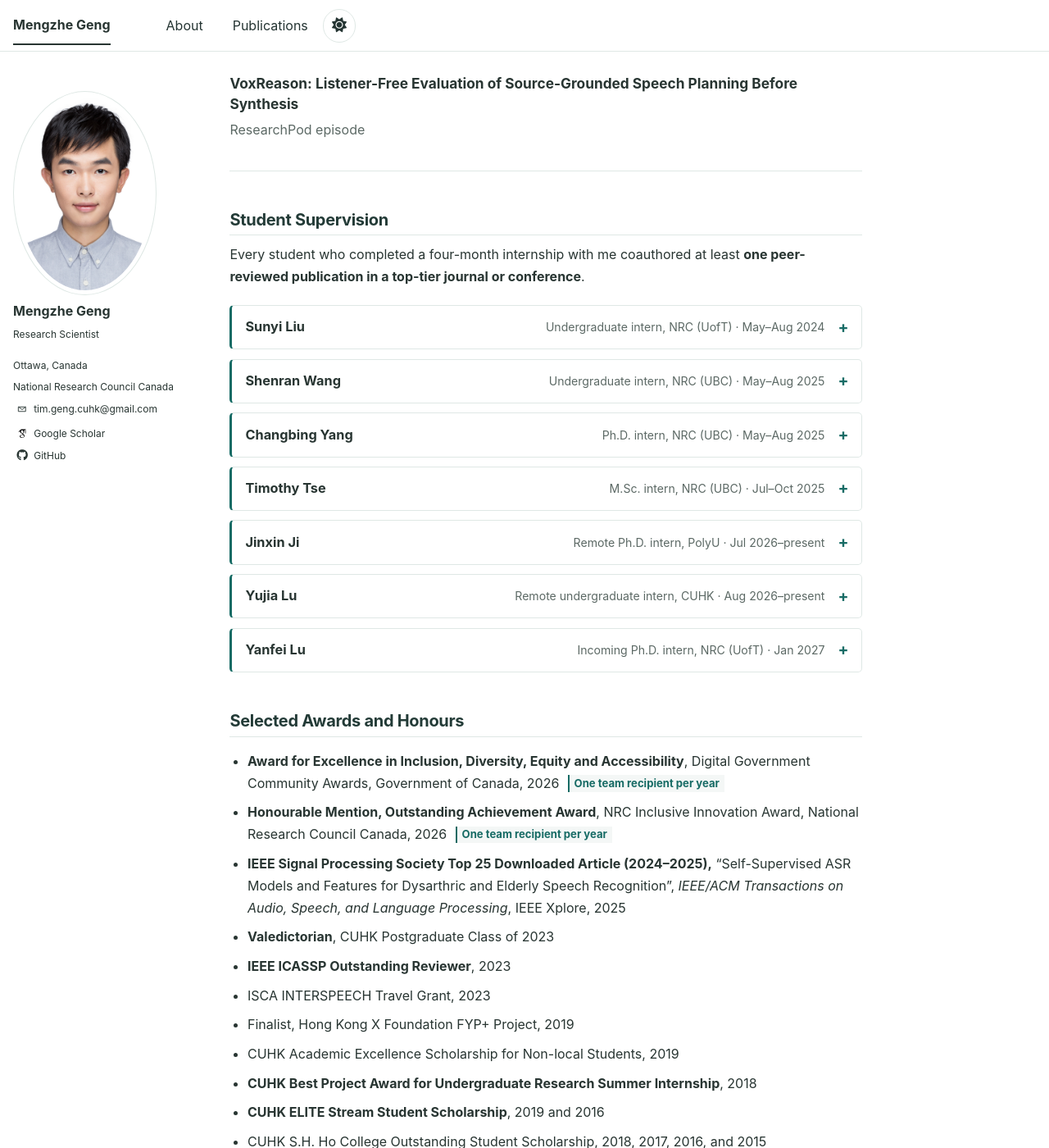
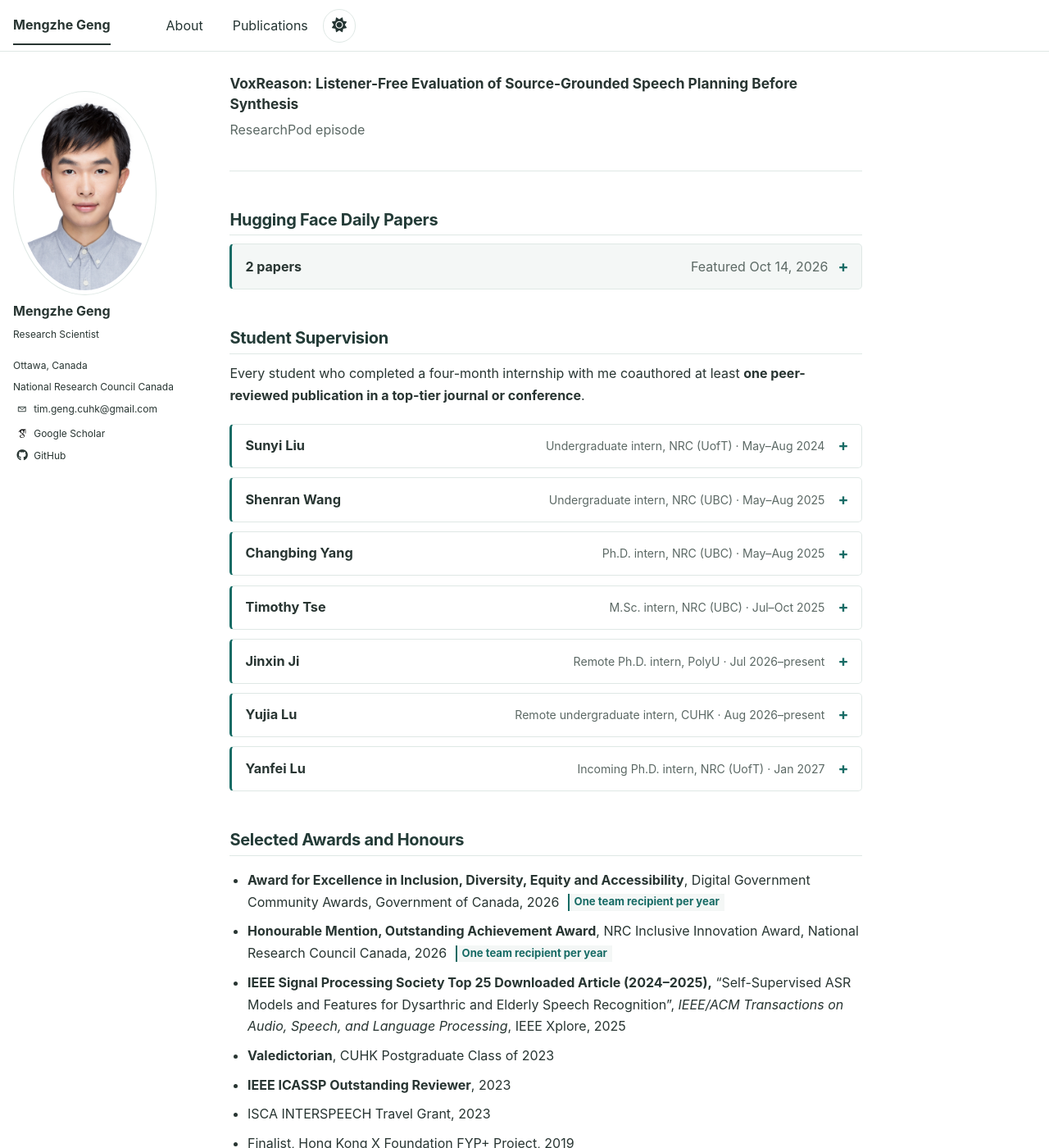
Before and after one commit to MENGZHEGENG/MENGZHEGENG.github.io, a Jekyll site: the page built from _pages/about.md, in a window 1280 px wide and 1400 px high, scrolled down 2108 px. Shown: the whole window at 82% size. Built offline with Jekyll 4.4.1, drawn with Linux system fonts in a browser that asks for light colours; some web fonts are replaced.

Commit message:
Add Hugging Face Daily Papers section

```diff
--- a/_pages/about.md
+++ b/_pages/about.md
@@ -120,6 +120,21 @@ classes: wide
   <p class="publication-meta">ResearchPod episode</p>
 </article>
 
+<h2 id="huggingface-daily-papers">Hugging Face Daily Papers</h2>
+<details class="daily-papers-disclosure">
+  <summary><span class="daily-papers-count">2 papers</span><span class="daily-papers-date">Featured Oct 14, 2026</span></summary>
+  <div class="daily-papers-list">
+    <article class="daily-papers-entry">
+      <h3><a href="https://huggingface.co/papers/2610.10808" target="_blank" rel="noopener noreferrer">Controlled Acquisition and Abstention in Three-Channel Score Conflicts</a></h3>
+      <p class="publication-meta">{% include publication-authors.html authors="Mengzhe Geng" %} <span aria-hidden="true">·</span> <a href="https://arxiv.org/abs/2610.10808" target="_blank" rel="noopener noreferrer">arXiv:2610.10808</a></p>
+    </article>
+    <article class="daily-papers-entry">
+      <h3><a href="https://huggingface.co/papers/2610.15327" target="_blank" rel="noopener noreferrer">CIViC: Evidence Gates for Audio-Conditioned Visual Prediction on Proxy Tasks</a></h3>
+      <p class="publication-meta">{% include publication-authors.html authors="Mengzhe Geng, Max W. Y. Lam, Yuewen Cao, Shoukang Hu, Jing Xu, Marc Tessier, Xu Li" %} <span aria-hidden="true">·</span> <a href="https://arxiv.org/abs/2610.15327" target="_blank" rel="noopener noreferrer">arXiv:2610.15327</a></p>
+    </article>
+  </div>
+</details>
+
 <h2 id="student-supervision">Student Supervision</h2>
 <p class="supervision-intro">Every student who completed a four-month internship with me coauthored at least <strong>one peer-reviewed publication in a top-tier journal or conference</strong>.</p>
 <div class="supervision-list">
--- a/_sass/_custom.scss
+++ b/_sass/_custom.scss
@@ -226,6 +226,84 @@ html[data-theme="dark"] .google-scholar-icon {
 
 .internship-note p {
   margin: 0.65em 0 0;
+}
+
+.daily-papers-disclosure {
+  margin: 0.4em 0 1.8em;
+  padding: 0.85em 1em;
+  border: 1px solid var(--global-border-color);
+  border-left: 3px solid var(--site-focus-color);
+  border-radius: 5px;
+  background: var(--site-surface-muted);
+}
+
+.daily-papers-disclosure summary {
+  display: flex;
+  align-items: center;
+  justify-content: space-between;
+  gap: 0.75em;
+  list-style: none;
+  cursor: pointer;
+}
+
+.daily-papers-disclosure summary::-webkit-details-marker {
+  display: none;
+}
+
+.daily-papers-count {
+  font-weight: 700;
+}
+
+.daily-papers-date {
+  margin-left: auto;
+  color: var(--site-meta-color);
+}
+
+.daily-papers-disclosure summary::after {
+  color: var(--site-focus-color);
+  content: "+";
+  font-size: 1.2em;
+  font-weight: 700;
+  line-height: 1;
+}
+
+.daily-papers-disclosure[open] summary::after {
+  content: "−";
+}
+
+.daily-papers-disclosure summary:focus-visible {
+  outline: 2px solid var(--site-focus-color);
+  outline-offset: 3px;
+}
+
+.daily-papers-list {
+  display: grid;
+  gap: 0.8em;
+  margin-top: 0.85em;
+}
+
+.daily-papers-entry {
+  padding-top: 0.7em;
+  border-top: 1px solid var(--global-border-color);
+}
+
+.daily-papers-entry h3 {
+  margin: 0 0 0.25em;
+  font-size: 1.05em;
+}
+
+.daily-papers-entry .publication-meta {
+  margin: 0;
+}
+
+@media (max-width: 540px) {
+  .daily-papers-disclosure summary {
+    flex-wrap: wrap;
+  }
+
+  .daily-papers-date {
+    margin-left: 0;
+  }
 }
 
 .profile-actions {
```
